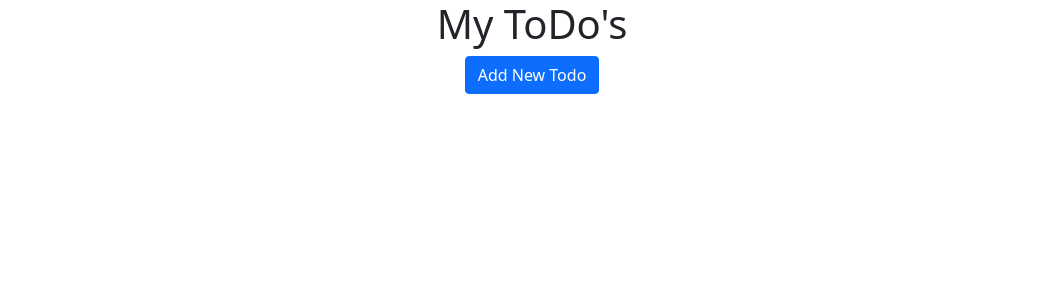
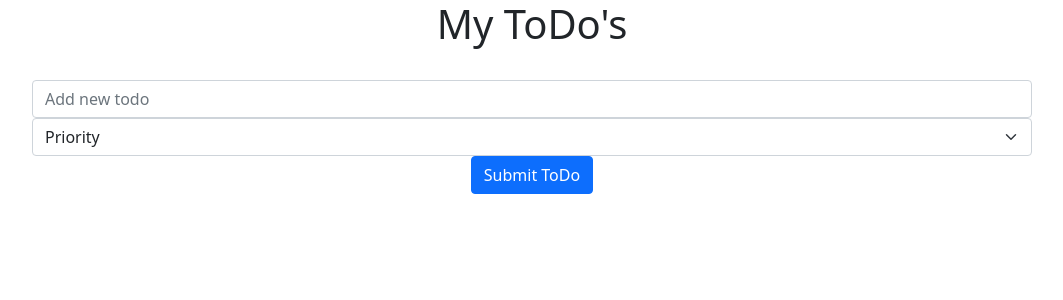
Before and after one commit to andrepautin/to-do-list-react, a React (Create React App) app: page / in a window 1280 px wide. Shown: the top 300 px of the page, without its empty margins (108-1171 px from the left). Built offline with nearby package versions, Linux system fonts and the light colour scheme.

Commit message:
add form to take input and display results on page

```diff
--- a/src/NewTodoForm.js
+++ b/src/NewTodoForm.js
@@ -1,7 +1,53 @@
-import Form from "react-bootstrap/Form"
-function NewTodoForm() {
+import Form from "react-bootstrap/Form";
+import Button from "react-bootstrap/Button";
+import { useState } from "react";
+function NewTodoForm({addTodo}) {
+  const [description, setDescription] = useState("");
+  const [priority, setPriority] = useState();
+  const [todoId, setTodoId] = useState(0);
+  function handleDescriptionChange(evt) {
+    evt.preventDefault();
+    setDescription(evt.target.value);
+  }
+
+  function handlePriorityChange(evt) {
+    evt.preventDefault();
+    setPriority(evt.target.value);
+  }
+
+  function handleSubmit() {
+    console.log("desc, pri, id --->", description, priority, todoId);
+    let newTodo = {};
+    newTodo.id = todoId;
+    newTodo.description = description;
+    newTodo.priority = priority;
+    addTodo(newTodo);
+    setTodoId(todoId + 1);
+    setDescription("");
+    setPriority();
+  }
+
   return (
-    <Form>Hi</Form>
+    <Form>
+      <Form.Group>
+      <Form.Label htmlFor="searchBox"></Form.Label>
+        <Form.Control
+          className="new-todo"
+          value={description}
+          id="addTodo"
+          type="text"
+          placeholder="Add new todo"
+          onChange={handleDescriptionChange}
+        />
+        <Form.Select onChange={handlePriorityChange}>
+          <option value={false}>Priority</option>
+          <option value={1}>1</option>
+          <option value={2}>2</option>
+          <option value={3}>3</option>
+        </Form.Select>
+      </Form.Group>
+      <Button onClick={handleSubmit}>Submit ToDo</Button>
+    </Form>
   )
 }
 
--- a/src/ToDo.js
+++ b/src/ToDo.js
@@ -1,6 +1,4 @@
-import { useState } from "react";
-function ToDo({todoupdateTodo, deleteTodo}) {
-  const [id, setId] = useState(0);
+function ToDo({todo, updateTodo, deleteTodo}) {
 
   // add todo fn
   // update todo fn
@@ -9,7 +7,9 @@ function ToDo({todoupdateTodo, deleteTodo}) {
 
   return (
     <div>
-      TODO
+      <p>{todo.id}</p>
+      <p>{todo.description}</p>
+      <p>{todo.priority}</p>
     </div>
   )
 }
--- a/src/ToDoList.js
+++ b/src/ToDoList.js
@@ -1,21 +1,20 @@
 import ToDo from "./ToDo";
-import { v4 as uuidv4 } from 'uuid';
-import Button from "react-bootstrap/Button";
-import { useState } from "react";
+// import { v4 as uuidv4 } from 'uuid';
+// import { useState } from "react";
 import NewTodoForm from "./NewTodoForm";
 function ToDoList({todos, addTodo, updateTodo, deleteTodo}) {
 
   return (
     <div>
+      <NewTodoForm addTodo={addTodo}/>
       {todos && todos.map(
         (todo) =>
         <ToDo
-          key={uuidv4()}
+          key={todo.id}
           todo={todo}
           updateTodo={updateTodo}
           deleteTodo={deleteTodo}
         />)}
-        <Button>Add New Todo</Button>
     </div>
   )
 }
```
